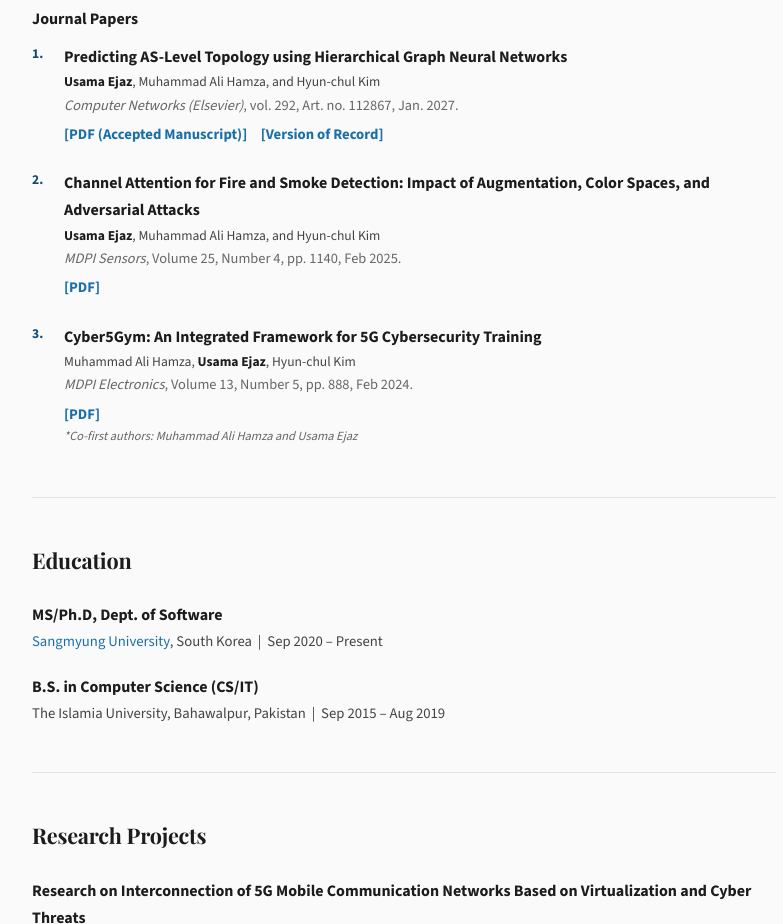
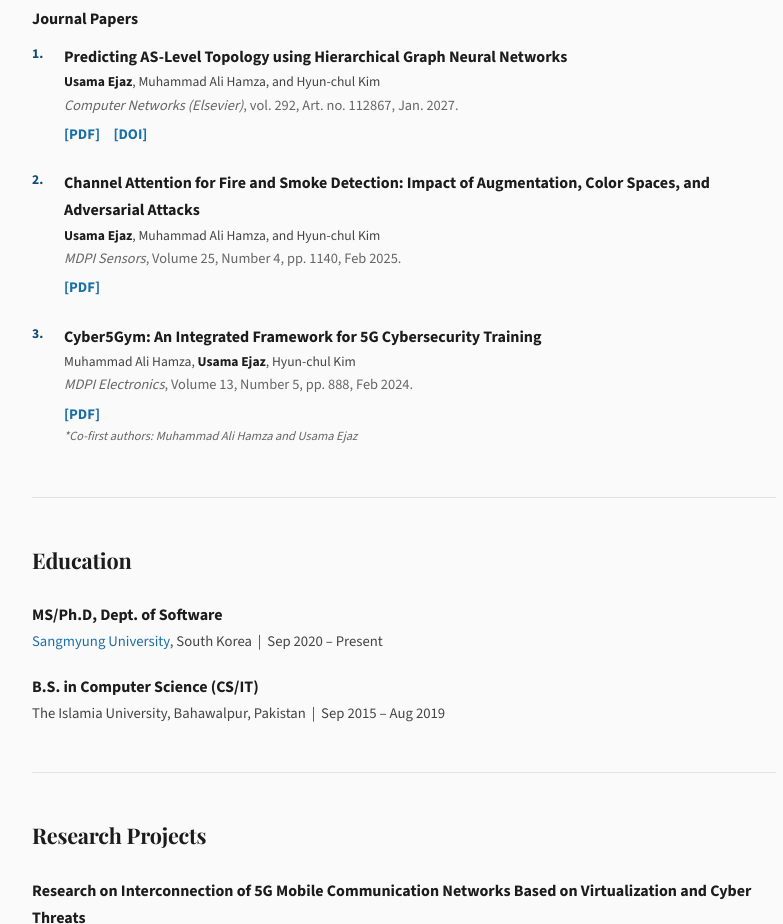
Before and after one commit to usama99/usama99.github.io, a plain HTML site: page index.html in a window 1280 px wide. Shown: the part 1940-2864 px from the top of the page, without its empty margins (236-1019 px from the left). Drawn offline with nearby package versions, Linux system fonts and the light colour scheme.

Commit message:
Update publication links in index.html

```diff
--- a/index.html
+++ b/index.html
@@ -204,8 +204,8 @@
         <em>Computer Networks (Elsevier)</em>, vol. 292, Art. no. 112867, Jan. 2027.
       </div>
       <div class="pub-links">
-        <a href="https://usama99.github.io/files/Ejaz_CompNet2027_accepted.pdf">PDF (Accepted Manuscript)</a>
-        <a href="https://doi.org/10.1016/j.comnet.2026.112867">Version of Record</a>
+        <a href="https://usama99.github.io/files/Ejaz_CompNet2027_accepted.pdf">PDF</a>
+        <a href="https://doi.org/10.1016/j.comnet.2026.112867">DOI</a>
       </div>
     </li>
     <li class="pub">
```
